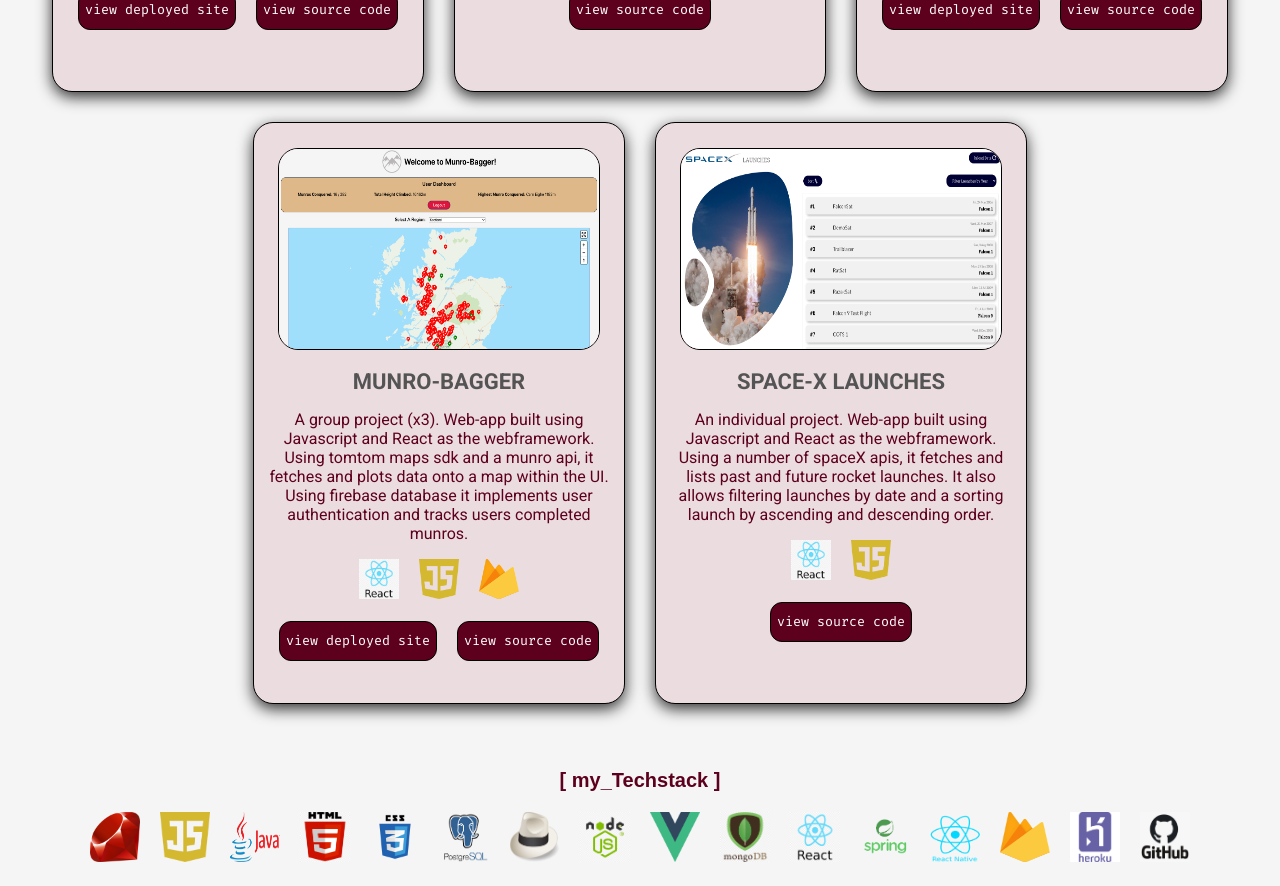
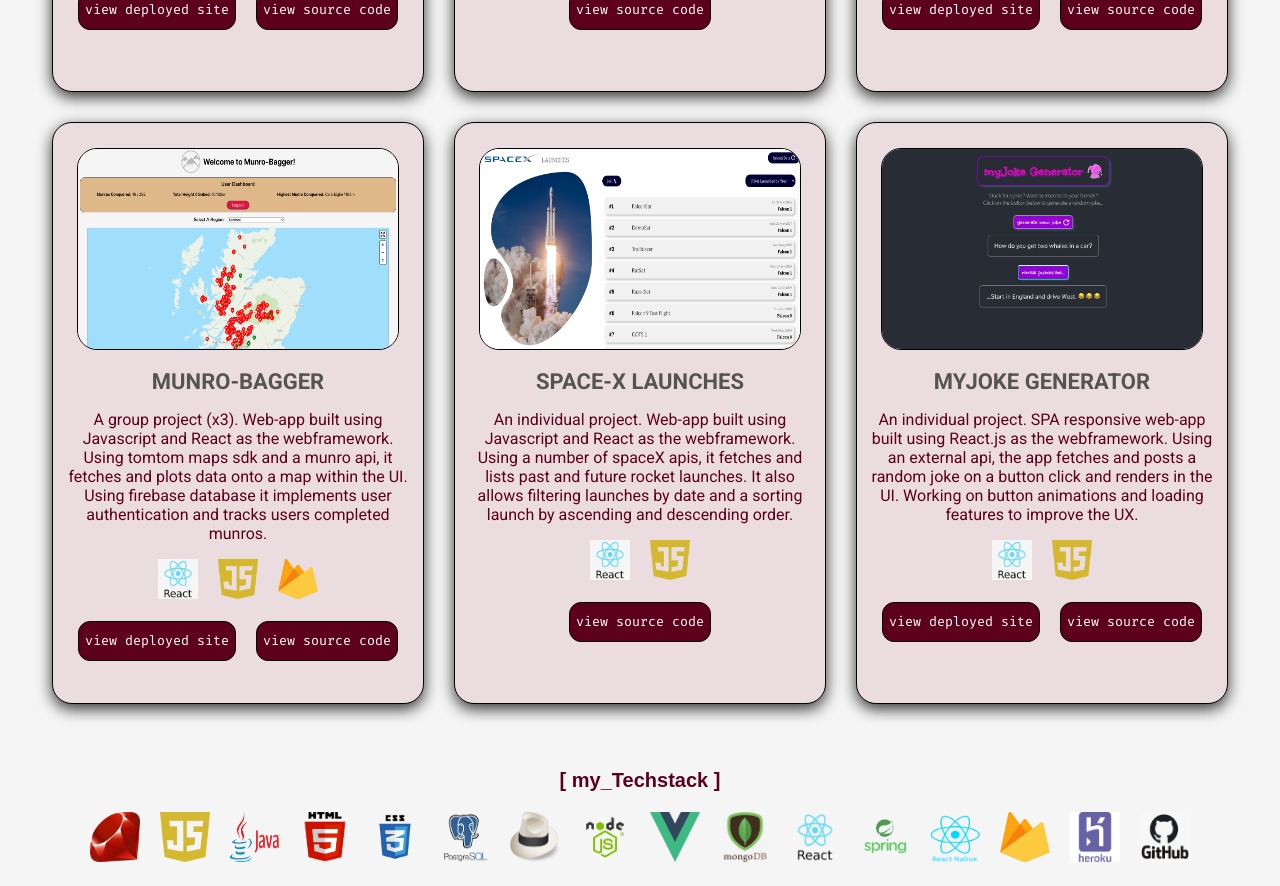
Before and after one commit to StevieV1903/my_portfolio_website, a React (Create React App) app: page /Projects in a window 1280 px wide. Shown: the part 2020-2906 px from the top of the page. Built offline with nearby package versions, Linux system fonts and the light colour scheme; a web font is replaced by a local one.

Commit message:
added joke generator project and new image to weather forecaster

```diff
--- a/src/Components/ProjectsComponent/Projects.js
+++ b/src/Components/ProjectsComponent/Projects.js
@@ -13,9 +13,10 @@
 import discoveringdunbar from "../../Images/discoveringdunbar.png";
 import snookerscorer from "../../Images/snookerscorer.png";
 import wastenotwantnot from "../../Images/wastenot.png";
-import weatherforecast from "../../Images/weatherforecast1.png";
+import weatherforecast from "../../Images/weatherforecast.png";
 import munrobagger from "../../Images/munrobagger.png"
 import spacex from "../../Images/spacex.png"
+import jokegen from "../../Images/jokegen.png"
 
 import ruby from "../../Images/ruby.png";
 import sinatra from "../../Images/sinatra.png";
@@ -243,7 +244,7 @@
           <p className="project-detail">
           An individual project. Web-app built using Javascript and React as the webframework. Using a number of spaceX apis, it fetches and lists past and future rocket launches. It also allows filtering launches by date and a sorting launch by ascending and descending order.
         </p>
-        <div className="project-icon">
+          <div className="project-icon">
         <img src={ react } alt="react logo" />
         <img src={ javascript } alt="javascript logo" />
         </div>
@@ -253,9 +254,26 @@
     <button><a href="https://github.com/StevieV1903/spacex_tracker" target="_blank"> view source code </a></button>
         </div>
 
+        <div className="project-item">
+          <img src={ jokegen } alt="joke generator" />
+          <h1 className="project-title">myJoke Generator</h1>
+          <p className="project-detail">
+          An individual project. SPA responsive web-app built using React.js as the webframework. Using an external api, the app fetches and posts a random joke on a button click and renders in the UI. Working on button animations and loading features to improve the UX.
+        </p>
+        <div className="project-icon">
+        <img src={ react } alt="react logo" />
+        <img src={ javascript } alt="javascript logo" />
+        </div>
+        <br />
+
+    <button><a href="https://myjokegenerator.netlify.app/" target="_blank"> view deployed site </a></button>
+    <button><a href="https://github.com/StevieV1903/joke_generator_application" target="_blank"> view source code </a></button>
+        </div>
+
 
         </div>
         </div>
+
 
         </>
         )
```
Also changed, not shown: src/Images/jokegen.png (added), src/Images/weatherforecast.png (added).
